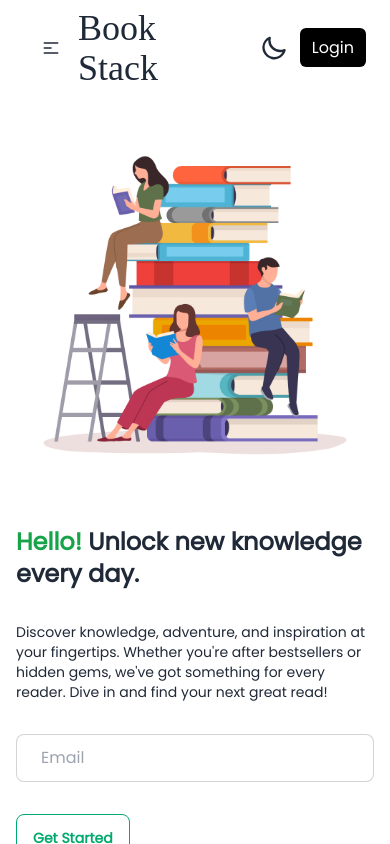
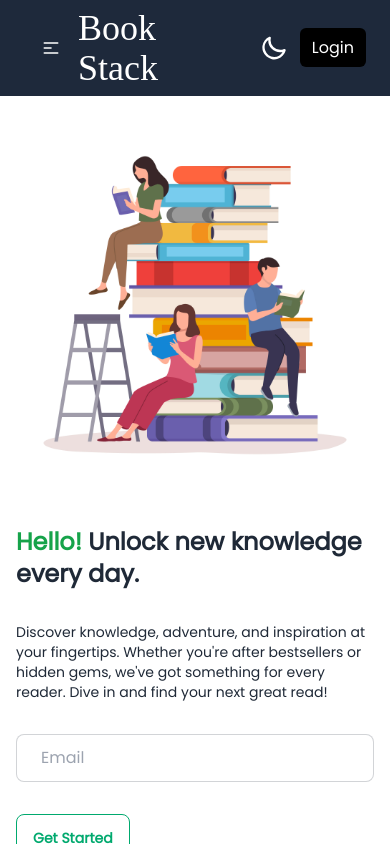
Before and after one commit to annnanya/stackstore, a React (Vite) app in the folder Frontend/: page / in a window 390 px wide. Both pictures are taken after a click on the label 273 px from the left and 48 px from the top of the page. Shown: the top 844 px of the page. Built offline with nearby package versions, Linux system fonts and the light colour scheme; a web font is replaced by a local one.

Commit message:
ref#123 - added theme

```diff
--- a/Frontend/src/components/Navbar.jsx
+++ b/Frontend/src/components/Navbar.jsx
@@ -3,6 +3,21 @@ import { Link } from "react-router-dom";
 
 const Navbar = () => {
     const [sticky, setSticky] = useState(false);
+    const [theme, setTheme] = useState(
+        localStorage.getItem("theme") ? localStorage.getItem("theme") : "light"
+    );
+    const element = document.documentElement;
+    useEffect(() => {
+        if (theme === "dark") {
+            element.classList.add("dark");
+            localStorage.setItem("theme", "dark");
+            document.body.classList.add("dark");
+        } else {
+            element.classList.remove("dark");
+            localStorage.setItem("theme", "light");
+            document.body.classList.remove("dark");
+        }
+    }, [theme]);
     useEffect(() => {
         const handleScroll = () => {
             if (window.scrollY > 0) {
@@ -107,7 +122,7 @@ const Navbar = () => {
                                 className="swap-off fill-current w-7 h-7"
                                 xmlns="http://www.w3.org/2000/svg"
                                 viewBox="0 0 24 24"
-                            // onClick={() => setTheme(theme === "dark" ? "light" : "dark")}
+                                onClick={() => setTheme(theme === "dark" ? "light" : "dark")}
                             >
                                 <path d="M5.64,17l-.71.71a1,1,0,0,0,0,1.41,1,1,0,0,0,1.41,0l.71-.71A1,1,0,0,0,5.64,17ZM5,12a1,1,0,0,0-1-1H3a1,1,0,0,0,0,2H4A1,1,0,0,0,5,12Zm7-7a1,1,0,0,0,1-1V3a1,1,0,0,0-2,0V4A1,1,0,0,0,12,5ZM5.64,7.05a1,1,0,0,0,.7.29,1,1,0,0,0,.71-.29,1,1,0,0,0,0-1.41l-.71-.71A1,1,0,0,0,4.93,6.34Zm12,.29a1,1,0,0,0,.7-.29l.71-.71a1,1,0,1,0-1.41-1.41L17,5.64a1,1,0,0,0,0,1.41A1,1,0,0,0,17.66,7.34ZM21,11H20a1,1,0,0,0,0,2h1a1,1,0,0,0,0-2Zm-9,8a1,1,0,0,0-1,1v1a1,1,0,0,0,2,0V20A1,1,0,0,0,12,19ZM18.36,17A1,1,0,0,0,17,18.36l.71.71a1,1,0,0,0,1.41,0,1,1,0,0,0,0-1.41ZM12,6.5A5.5,5.5,0,1,0,17.5,12,5.51,5.51,0,0,0,12,6.5Zm0,9A3.5,3.5,0,1,1,15.5,12,3.5,3.5,0,0,1,12,15.5Z" />
                             </svg>
@@ -117,7 +132,7 @@ const Navbar = () => {
                                 className="swap-on fill-current w-7 h-7"
                                 xmlns="http://www.w3.org/2000/svg"
                                 viewBox="0 0 24 24"
-                            // onClick={() => setTheme(theme === "light" ? "dark" : "light")}
+                                onClick={() => setTheme(theme === "light" ? "dark" : "light")}
                             >
                                 <path d="M21.64,13a1,1,0,0,0-1.05-.14,8.05,8.05,0,0,1-3.37.73A8.15,8.15,0,0,1,9.08,5.49a8.59,8.59,0,0,1,.25-2A1,1,0,0,0,8,2.36,10.14,10.14,0,1,0,22,14.05,1,1,0,0,0,21.64,13Zm-9.5,6.69A8.14,8.14,0,0,1,7.08,5.22v.27A10.15,10.15,0,0,0,17.22,15.63a9.79,9.79,0,0,0,2.1-.22A8.11,8.11,0,0,1,12.14,19.73Z" />
                             </svg>
--- a/Frontend/tailwind.config.js
+++ b/Frontend/tailwind.config.js
@@ -1,13 +1,9 @@
 /** @type {import('tailwindcss').Config} */
 export default {
-  content: [
-    "./index.html",
-    "./src/**/*.{js,ts,jsx,tsx}",
-  ],
+  content: ["./index.html", "./src/**/*.{js,ts,jsx,tsx}"],
+  darkMode: "class",
   theme: {
     extend: {},
   },
-  plugins: [
-    require('daisyui'),
-  ],
-}
+  plugins: [require("daisyui")],
+};
```
